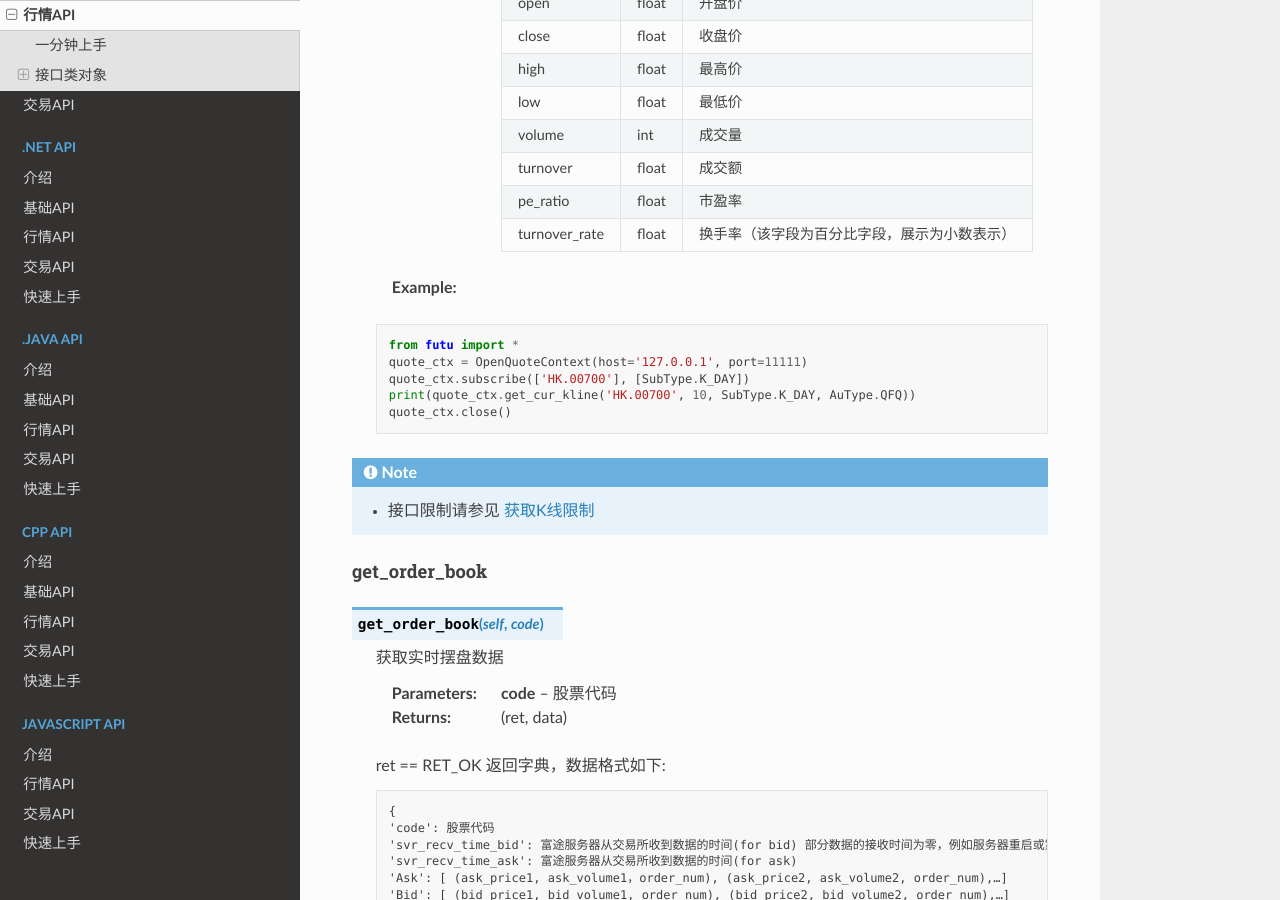
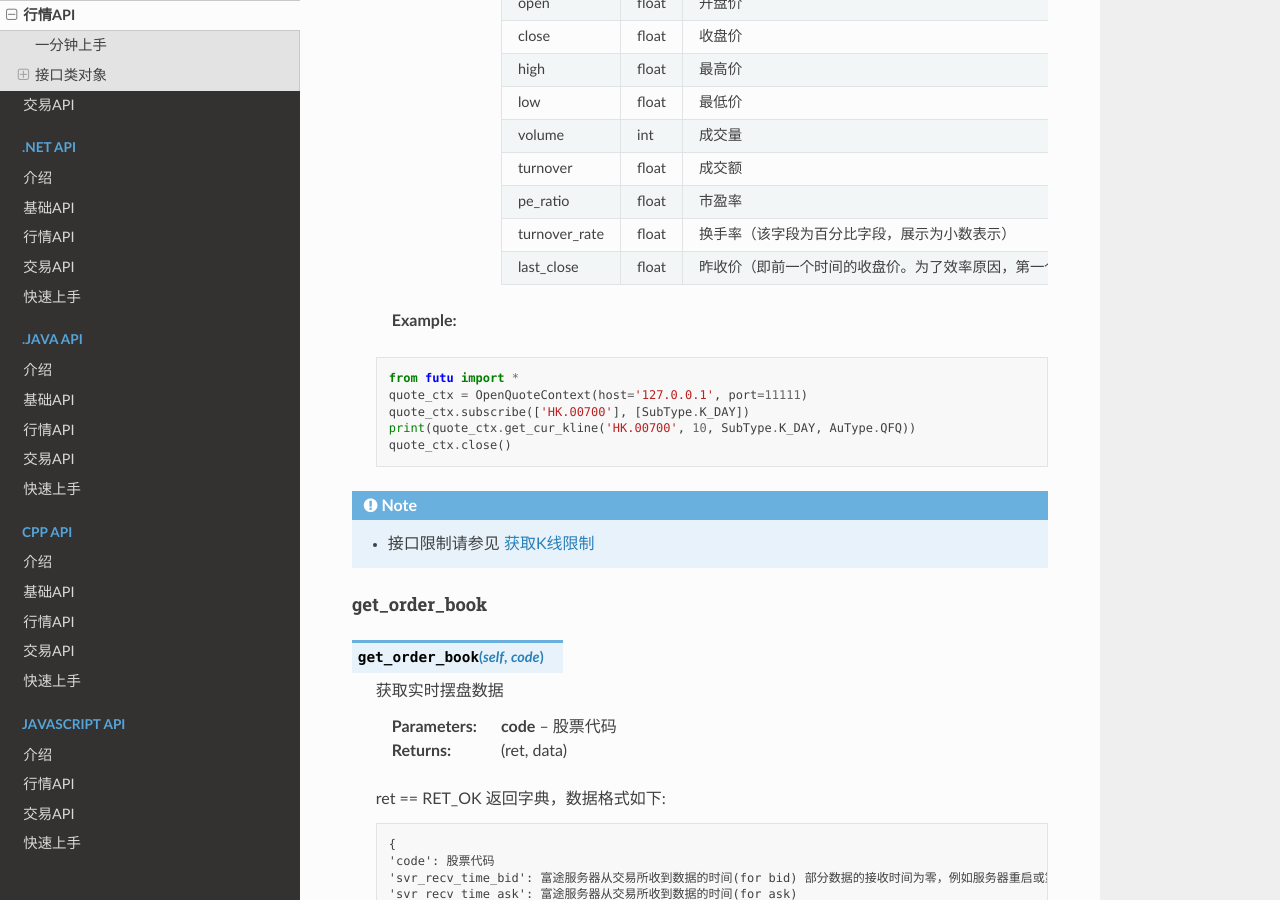
Before and after one commit to FutunnOpen/futu-api-doc, a Sphinx documentation site: the page built from doc_maker/source/api/Quote_API.rst, in a window 1280 px wide and 900 px high, scrolled down 24513 px. Built offline with Sphinx 7.4.7 and the Read the Docs theme 2.0.0, drawn with Linux system fonts in a browser that asks for light colours.

Commit message:
k线数据增加last_close

```diff
--- a/doc_maker/source/api/Quote_API.rst
+++ b/doc_maker/source/api/Quote_API.rst
@@ -1117,9 +1117,9 @@ get_cur_kline
 
         ret != RET_OK 返回错误字符串
 
-        =====================   ===========   ==============================================================
+        =====================   ===========   ====================================================================
         参数                      类型                        说明
-        =====================   ===========   ==============================================================
+        =====================   ===========   ====================================================================
         code                     str            股票代码
         time_key                 str            时间（港股A股默认是北京时间）
         open                     float          开盘价
@@ -1130,7 +1130,8 @@ get_cur_kline
         turnover                 float          成交额
         pe_ratio                 float          市盈率
         turnover_rate            float          换手率（该字段为百分比字段，展示为小数表示）
-        =====================   ===========   ==============================================================
+        last_close               float          昨收价（即前一个时间的收盘价。为了效率原因，第一个数据的昨收价可能为0）
+        =====================   ===========   ====================================================================
 
  :Example:
 
```
